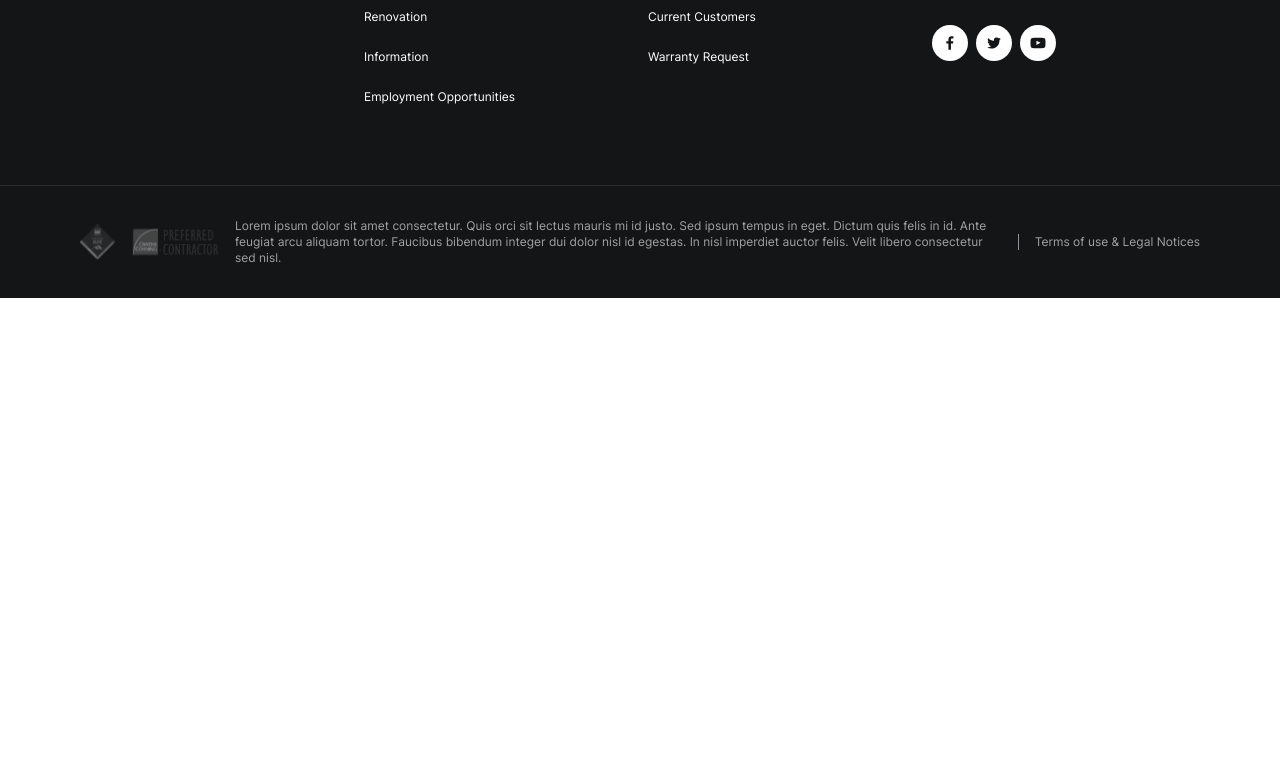
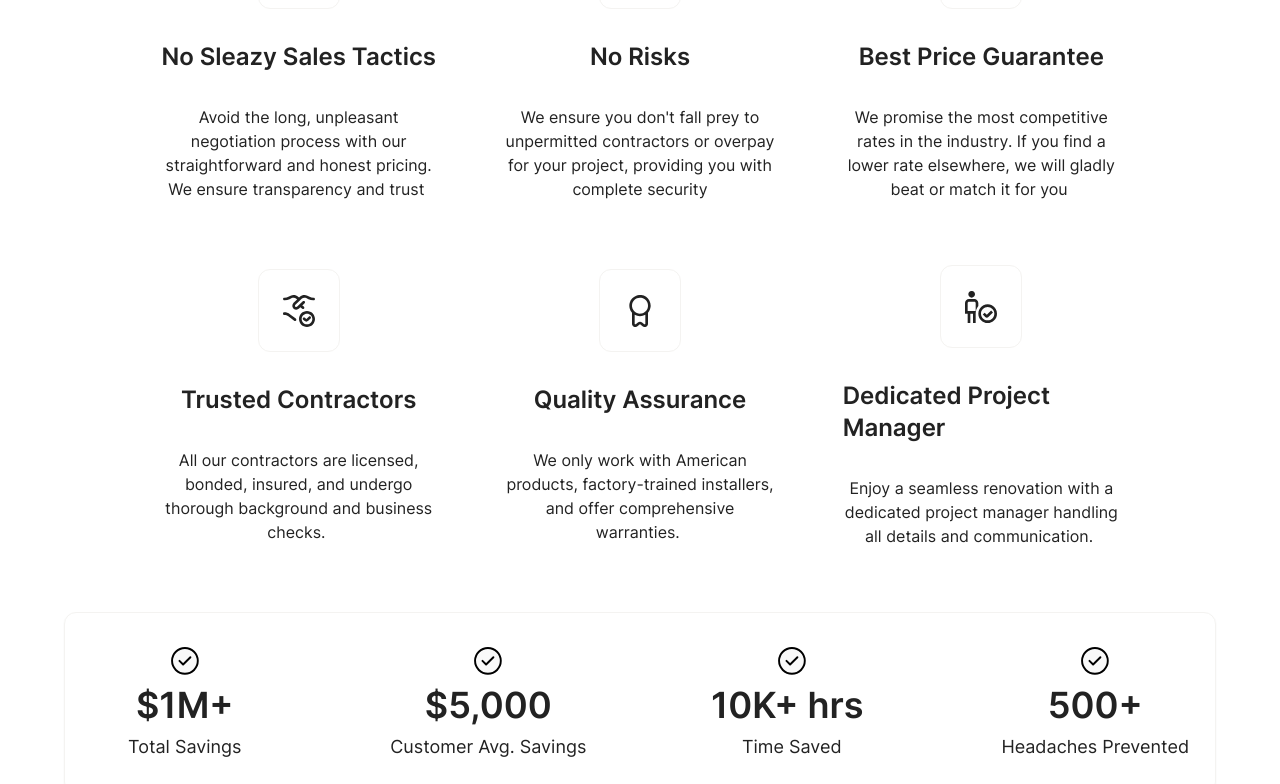
Before and after one commit to mehdi049/EffortlessRenovation, a Next.js app: page / in a window 1280 px wide. Shown: the part 3250-4034 px from the top of the page. Before the commit the page ends 3548 px from the top, so only its background shows below. Built offline with nearby package versions, Linux system fonts and the light colour scheme.

Commit message:
whyus section

```diff
--- a/src/app/page.tsx
+++ b/src/app/page.tsx
@@ -3,6 +3,7 @@ import { Feedback } from "@/components/pages/home/feedback/Feedback";
 import { HassleFree } from "@/components/pages/home/hassleFree/HassleFree";
 import { Hero } from "@/components/pages/home/hero/Hero";
 import { Protections } from "@/components/pages/home/protections/Protections";
+import { WhyUs } from "@/components/pages/home/whyUs/WhyUs";
 import { Container } from "@/components/ui/container/Container";
 
 export default function Home() {
@@ -15,6 +16,7 @@ export default function Home() {
           <Protections />
           <HassleFree />
           <Feedback />
+          <WhyUs />
         </Container>
       </Container>
     </main>
--- /dev/null
+++ b/src/components/pages/home/whyUs/WhyUs.tsx
@@ -0,0 +1,123 @@
+import { H3 } from "@/components/ui/typography/H3";
+import Image from "next/image";
+
+export const WhyUs = () => {
+  const items = [
+    {
+      icon: "ticket.svg",
+      title: "No Sleazy Sales Tactics",
+      description:
+        "Avoid the long, unpleasant negotiation process with our straightforward and honest pricing. We ensure transparency and trust ",
+    },
+    {
+      icon: "shield-check.svg",
+      title: "No Risks",
+      description:
+        "We ensure you don't fall prey to unpermitted contractors or overpay for your project, providing you with complete security",
+    },
+    {
+      icon: "tags.svg",
+      title: "Best Price Guarantee",
+      description:
+        "We promise the most competitive rates in the industry. If you find a lower rate elsewhere, we will gladly beat or match it for you ",
+    },
+    {
+      icon: "shake-hands.svg",
+      title: "Trusted Contractors",
+      description:
+        "All our contractors are licensed, bonded, insured, and undergo thorough background and business checks. ",
+    },
+    {
+      icon: "medal.svg",
+      title: "Quality Assurance",
+      description:
+        "We only work with American products, factory-trained installers, and offer comprehensive warranties. ",
+    },
+    {
+      icon: "person-circle-check.svg",
+      title: "Dedicated Project Manager",
+      description:
+        "Enjoy a seamless renovation with a dedicated project manager handling all details and communication. ",
+    },
+  ];
+
+  const highlights = [
+    {
+      title: "$1M+",
+      description: "Total Savings",
+    },
+    {
+      title: "$5,000",
+      description: "Customer Avg. Savings",
+    },
+    {
+      title: "10K+ hrs ",
+      description: "Time Saved",
+    },
+    {
+      title: "500+",
+      description: "Headaches Prevented",
+    },
+  ];
+  return (
+    <div className="mb-12">
+      <H3 className="text-center">Why Choose Us?</H3>
+
+      <div className="grid grid-cols-1 sm:grid-cols-2 lg:grid-cols-3 gap-16 my-16 lg:px-24">
+        {items.map((item, i) => {
+          return (
+            <Item
+              key={i}
+              icon={item.icon}
+              title={item.title}
+              description={item.description}
+            />
+          );
+        })}
+      </div>
+
+      <div className="grid grid-cols-2 lg:grid-cols-4 gap-16 my-16 rounded-xl border border-gray-100 py-8 shadow-sm">
+        {highlights.map((highlight, i) => {
+          return (
+            <Highlight
+              key={i}
+              title={highlight.title}
+              description={highlight.description}
+            />
+          );
+        })}
+      </div>
+    </div>
+  );
+};
+
+type ItemProps = {
+  icon: string;
+  title: string;
+  description: string;
+};
+const Item = ({ icon, title, description }: ItemProps) => {
+  return (
+    <div className="flex flex-col gap-8 items-center justify-center max-w-sm">
+      <div className="rounded-xl border border-gray-100 p-6">
+        <Image src={`/vectors/${icon}`} alt="" width={32} height={32} />
+      </div>
+      <p className="font-semibold text-2xl">{title}</p>
+      <p className="text-center">{description}</p>
+    </div>
+  );
+};
+
+type HighlightProps = {
+  title: string;
+  description: string;
+};
+const Highlight = ({ title, description }: HighlightProps) => {
+  return (
+    <div className="flex flex-col gap-2 items-center justify-center">
+      <Image src={`/vectors/check-round.svg`} alt="" width={32} height={32} />
+      <p className="font-semibold text-4xl">{title}</p>
+      <p className="text-center text-lg">{description}</p>
+    </div>
+  );
+};
```
